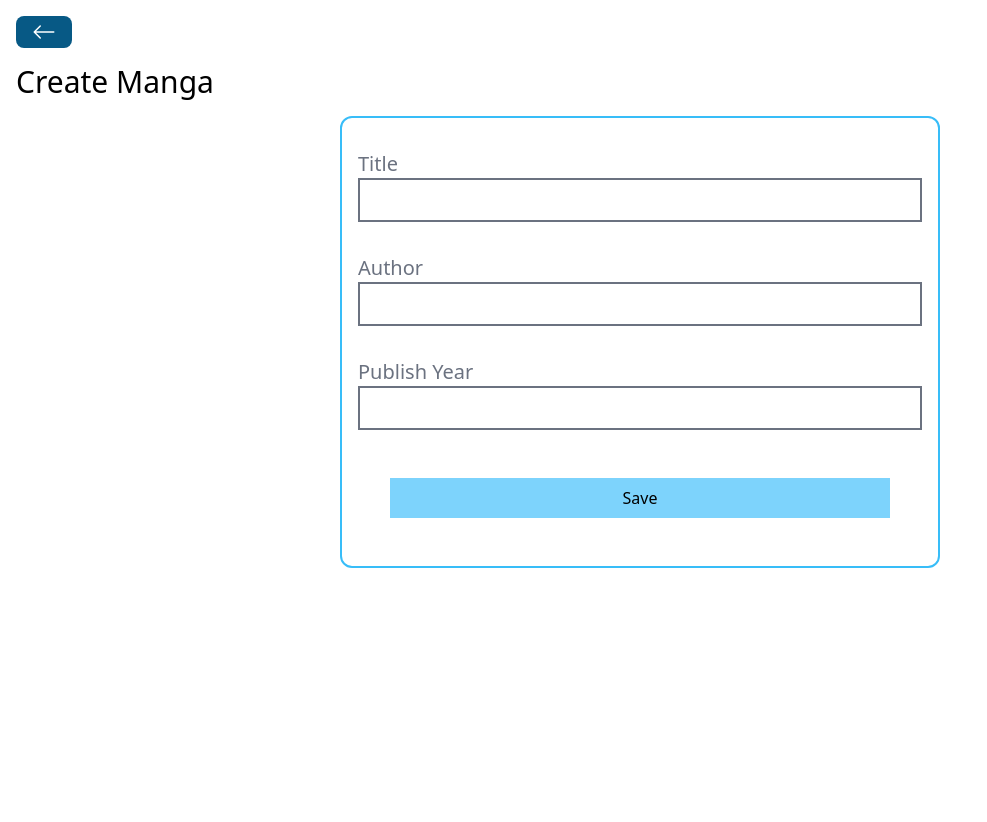
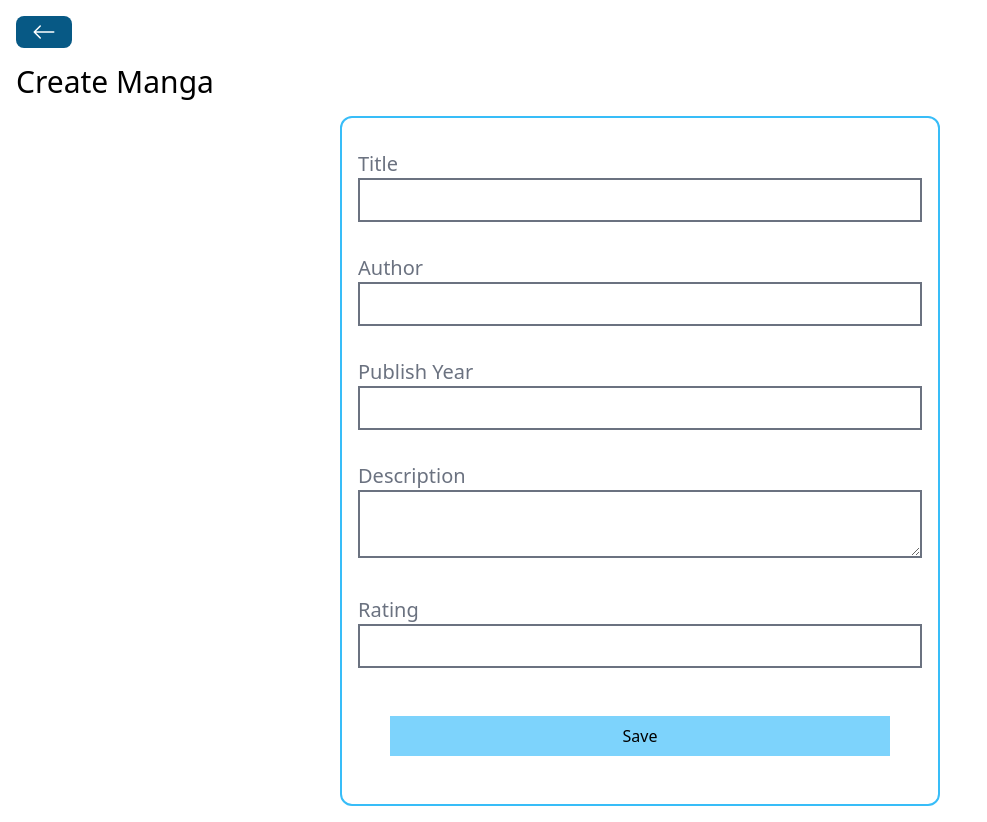
Before and after one commit to GuyP312/MangaStore, a React (Vite) app in the folder frontend/: page /mangas/create in a window 1280 px wide. Shown: the whole page, without its empty margins (0-987 px from the left). Before the commit the page ends 800 px from the top, so only its background shows below. Built offline with nearby package versions, Linux system fonts and the light colour scheme.

Commit message:
Add star rating and description in createMangas

```diff
--- a/frontend/src/pages/CreateMangas.jsx
+++ b/frontend/src/pages/CreateMangas.jsx
@@ -9,6 +9,8 @@ const createMangas = () => {
   const [title, setTitle] = useState('');
   const [author, setAuthor] = useState('');
   const [publishYear, setPublishYear] = useState('');
+  const [description, setDescription] = useState('');
+  const [rating, setRating] = useState('');
   const [loading, setLoading] = useState(false);
   const navigate = useNavigate();
   const { enqueueSnackbar } = useSnackbar();
@@ -17,6 +19,8 @@ const createMangas = () => {
       title,
       author,
       publishYear,
+      description,
+      rating
     }
     setLoading(true);
     axios.post('http://localhost:5555/mangas', data) //sent post request to backend therefore update mongoDB
@@ -51,6 +55,14 @@ const createMangas = () => {
           <label className = 'text-xl mr-4 text-gray-500'>Publish Year</label>
           <input type ='text' value = {publishYear} onChange={(e)=>setPublishYear(e.target.value)} className = 'border-2 border-gray-500 px-4 py-2 w-full' />
         </div>
+        <div className = 'my-4'>
+          <label className = 'text-xl mr-4 text-gray-500'>Description</label>
+          <textarea value = {description} onChange={(e)=>setDescription(e.target.value)} className = 'border-2 border-gray-500 px-4 py-2 w-full' />
+        </div>
+        <div className = 'my-4'>
+          <label className = 'text-xl mr-4 text-gray-500'>Rating</label>
+          <input type ='number' min="0" max="5" step="1" value = {rating} onChange={(e)=>setRating(e.target.value)} className = 'border-2 border-gray-500 px-4 py-2 w-full' />
+        </div>
         <button className = 'p-2 bg-sky-300 m-8' onClick = {handleSaveManga}>Save</button>
       </div>
     </div>
```
